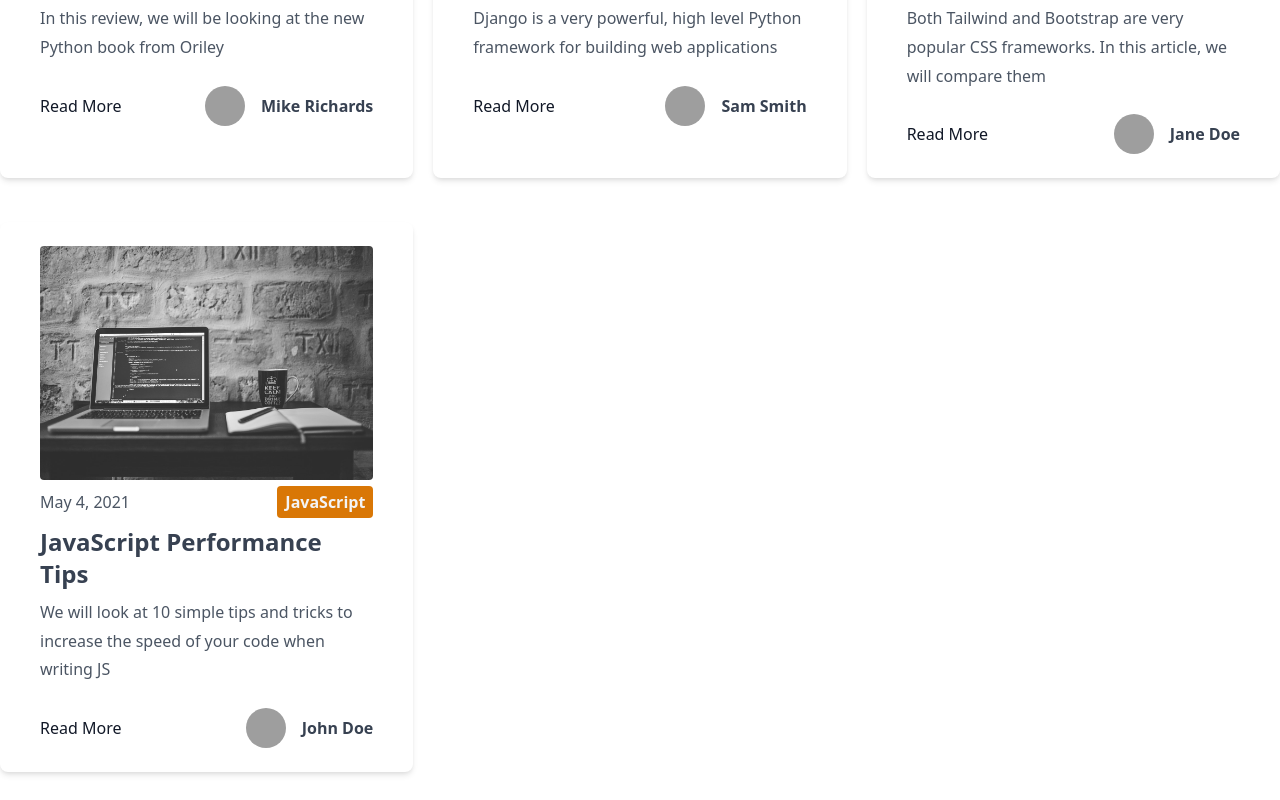
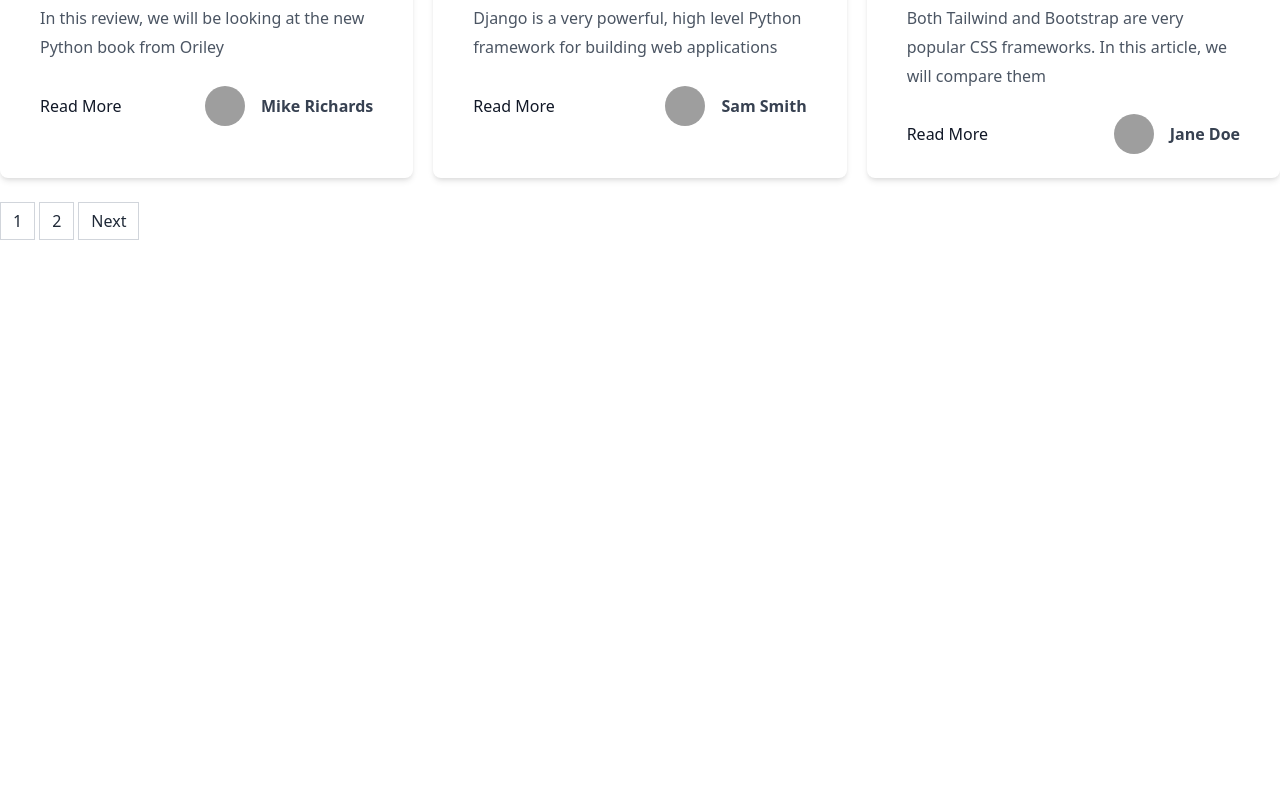
Before and after one commit to grenadiadrian/devspace-blog, a Next.js app: page /blog/page/1 in a window 1280 px wide. Shown: the part 1125-1925 px from the top of the page. After the commit the page ends 1393 px from the top, so only its background shows below. Built offline with nearby package versions, Linux system fonts and the light colour scheme; grey boxes are pictures that could not be loaded.

Commit message:
Create Pagination Component

```diff
--- /dev/null
+++ b/components/Pagination.js
@@ -0,0 +1,38 @@
+import Link from 'next/link'
+
+export default function Pagination({ currentPage, numPages }) {
+  const isFirst = currentPage === 1
+  const isLast = currentPage === numPages
+  const prevPage = `/blog/page/${currentPage - 1}`
+  const nextPage = `/blog/page/${currentPage + 1}`
+
+  if (numPages === 1) return <></>
+
+  return <div className='mt-6'>
+    <ul className="flex pl-0 list-none my-2">
+      {!isFirst && (
+        <Link href={prevPage}>
+          <li className="relative block py-2 px-3 leading-tight bg-white border border-gray-300 text-gray-800 mr-1 hover:bg-gray-200 cursor-pointer">
+            Previous
+          </li>
+        </Link>
+      )}
+
+      {Array.from({ length: numPages }, (_, i) => (
+        <Link href={`/blog/page/${i + 1}`}>
+          <li className="relative block py-2 px-3 leading-tight bg-white border border-gray-300 text-gray-800 mr-1 hover:bg-gray-200 cursor-pointer">
+            {i + 1}
+          </li>
+        </Link>
+      ))}
+
+      {!isLast && (
+        <Link href={nextPage}>
+          <li className="relative block py-2 px-3 leading-tight bg-white border border-gray-300 text-gray-800 mr-1 hover:bg-gray-200 cursor-pointer">
+            Next
+          </li>
+        </Link>
+      )}
+    </ul>
+  </div>
+}
--- a/config/index.js
+++ b/config/index.js
@@ -1 +1 @@
-export const POSTS_PER_PAGE = 3
+export const POSTS_PER_PAGE = 6
--- a/pages/blog/page/[page_index].js
+++ b/pages/blog/page/[page_index].js
@@ -4,10 +4,11 @@
 import Link from 'next/link'
 import Layout from '@/components/Layout'
 import Post from '@/components/Post'
+import Pagination from '@/components/Pagination'
 import { sortByDate } from '@/utils/index'
 import { POSTS_PER_PAGE } from '@/config/index'
 
-export default function BlogPage({ posts }) {
+export default function BlogPage({ posts, numPages, currentPage }) {
   return (
     <Layout>
       <h1 className='text-5xl border-b-4 p-5 font-bold'>
@@ -18,6 +19,8 @@
           <Post key={index} post={post}/>
         ))}
       </div>
+
+      <Pagination currentPage={currentPage} numPages={numPages} />
     </Layout>
   )
 }
@@ -41,7 +44,9 @@
   }
 }
 
-export async function getStaticProps() {
+export async function getStaticProps({ params }) {
+  const page = parseInt((params && params.page_index || 1))
+
   const files = fs.readdirSync(path.join('posts'))
 
   const posts = files.map(filename => {
@@ -56,9 +61,17 @@
     }
   })
 
+  const numPages = Math.ceil(files.length / POSTS_PER_PAGE)
+  const pageIndex = page - 1
+  const orderedPosts = posts
+    .sort(sortByDate)
+    .slice(pageIndex * POSTS_PER_PAGE, (pageIndex + 1) * POSTS_PER_PAGE)
+
   return {
     props: {
-      posts: posts.sort(sortByDate)
+      posts: orderedPosts,
+      numPages,
+      currentPage: page
     }
   }
 }
```
